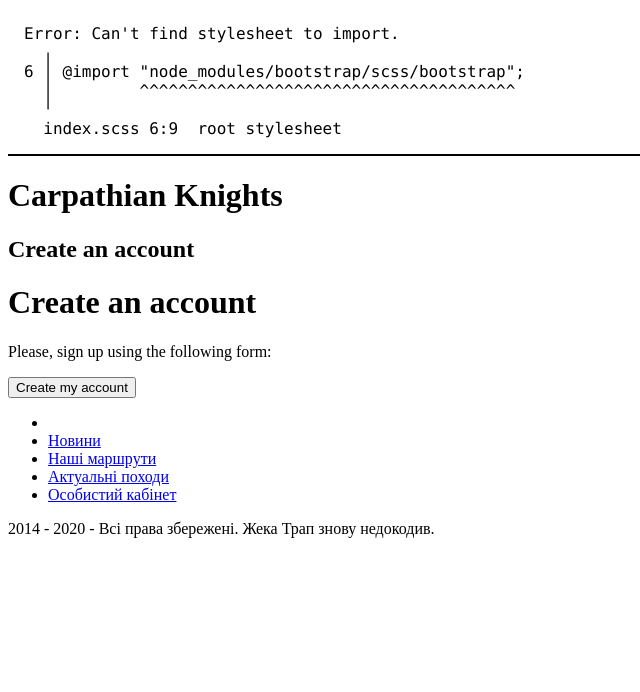
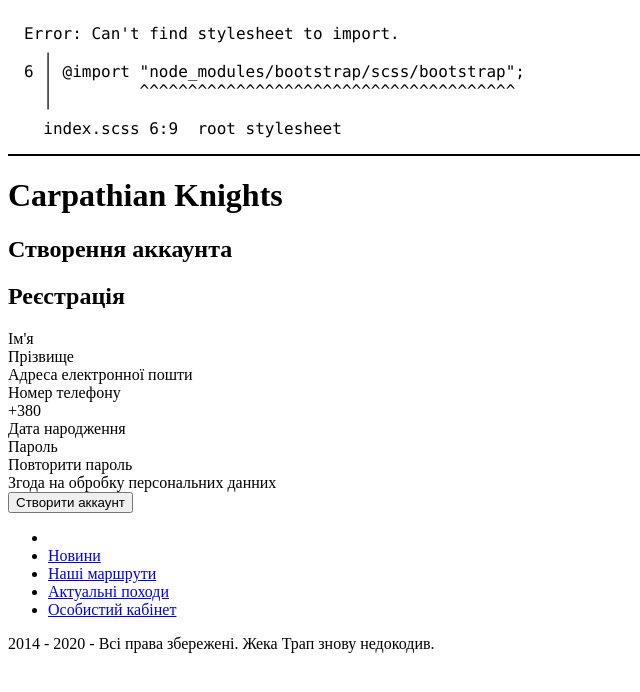
Before and after one commit to KorenivskyOlexandr/carpatianknights, a Django app: template carpatianknights/account/templates/account/register.html in a window 1280 px wide. Shown: the top 692 px of the page, without its empty margins (0-640 px from the left). Run offline with Django 3.2, Linux system fonts and the light colour scheme; the template is opened without the code that fills it, so the values that code supplies are empty; parts of the project's set-up code (start-up, migrations or seed data) failed here and were passed over; some libraries are stand-ins or nearby versions.

Commit message:
stylization register page and small fix user model field

```diff
--- a/carpatianknights/account/templates/account/register.html
+++ b/carpatianknights/account/templates/account/register.html
@@ -1,11 +1,50 @@
 {% extends "account_base.html" %}
-{% block title %}Create an account{% endblock %}
+{% load widget_tweaks %}
+
+{% block title %}Створення аккаунта{% endblock %}
 {% block account_content %}
-    <h1>Create an account</h1>
-    <p>Please, sign up using the following form:</p>
-    <form action="." method="post">
-        {{ user_form.as_p }}
-        {% csrf_token %}
-        <p><input type="submit" value="Create my account"></p>
-    </form>
+    <div class="container">
+        <div class="row justify-content-center my-5">
+            <form action="." method="post" class="col-lg-6 col-md-10 col-sm-12 login-form">
+                <h2 class="text-white text-center">Реєстрація</h2>
+                <div class="mb-3">
+                    <label for="{{ user_form.first_name.id_for_label }}">Ім'я</label>
+                    {% render_field user_form.first_name class+="form-control"|attr:"required:True"%}
+                </div>
+                <div class="mb-3">
+                    <label for="{{ user_form.last_name.id_for_label }}">Прізвище</label>
+                    {% render_field user_form.last_name class+="form-control" %}
+                </div>
+                <div class="mb-3">
+                    <label for="{{ user_form.email.id_for_label }}" class="form-label">Адреса електронної пошти</label>
+                    {% render_field user_form.email tupe="email" class+="form-control" %}
+                </div>
+                <label for="{{ user_form.phone_number.id_for_label }}" class="form-label">Номер телефону</label>
+                <div class="input-group mb-3">
+                    <span class="input-group-text">+380</span>
+                    {% render_field user_form.phone_number type="number" class+="form-control" %}
+                </div>
+                <label for="{{ user_form.date_of_birth.id_for_label }}" class="form-label">Дата народження</label>
+                <div class="input-group mb-3">
+                    {% render_field user_form.date_of_birth tupe="date" class+="form-control" %}
+                </div>
+                <div class="mb-3">
+                    <label for="{{ user_form.password.id_for_label }}" class="form-label">Пароль</label>
+                    {% render_field user_form.password class+="form-control" %}
+                </div>
+                <div class="mb-3">
+                    <label for="{{ user_form.password2.id_for_label }}" class="form-label">Повторити пароль</label>
+                    {% render_field user_form.password2 class+="form-control" %}
+                </div>
+                {% csrf_token %}
+                <div class="form-check mb-3">
+                    {% render_field user_form.accept class+="form-check-input" %}
+                    <label class="form-check-label" for="{{ user_form.accept.id_for_label }}">
+                        Згода на обробку персональних данних
+                    </label>
+                </div>
+                <button type="submit" class="btn btn-secondary w-100">Створити аккаунт</button>
+            </form>
+        </div>
+    </div>
 {% endblock %}
--- a/carpatianknights/account/templates/registration/login.html
+++ b/carpatianknights/account/templates/registration/login.html
@@ -6,7 +6,7 @@
 {% block account_content %}
     <div class="container">
         <div class="row justify-content-center mt-5">
-            <form action="{% url 'login' %}" method="post" class="col-lg-6 col-md-8 col-sm-12 login-form">
+            <form action="{% url 'login' %}" method="post" class="col-lg-6 col-md-10 col-sm-12 login-form">
                 <h2 class="text-center text-white">Вхід до особистого кабінету</h2>
                 <div class="mb-3">
                     <label for="{{ form.username.id_for_label }}" class="form-label">Email address</label>
--- a/carpatianknights/account/views.py
+++ b/carpatianknights/account/views.py
@@ -7,7 +7,7 @@ from .services import register_user, registration_user_to_tour, get_dashboard_co
 
 def registration_user_view(request):
     if request.method == 'POST':
-        register_user(request)
+        return register_user(request)
     else:
         context = {
             'user_form': UserRegistrationForm(),
```
Also changed, not shown: carpatianknights/account/models.py (+12 -0 lines), carpatianknights/account/templates/account/register_done.html (+4 -3 lines).
